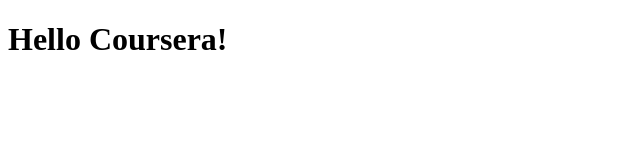
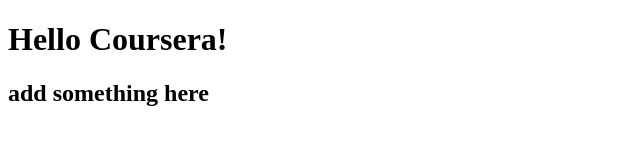
Before and after one commit to Shuan-Yuhsuan/coursera-test, a plain HTML site: page site/index.html in a window 1280 px wide. Shown: the whole page, without its empty margins (0-640 px from the left). Drawn offline with Linux system fonts and the light colour scheme.

Commit message:
add a line

```diff
--- a/site/index.html
+++ b/site/index.html
@@ -7,5 +7,6 @@
 </head>
 <body>
     <h1>Hello Coursera!</h1>
+    <h2>add something here</h2>
 </body>
 </html>
```
